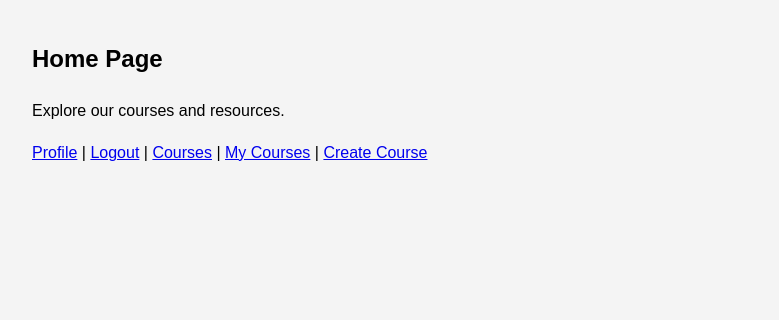
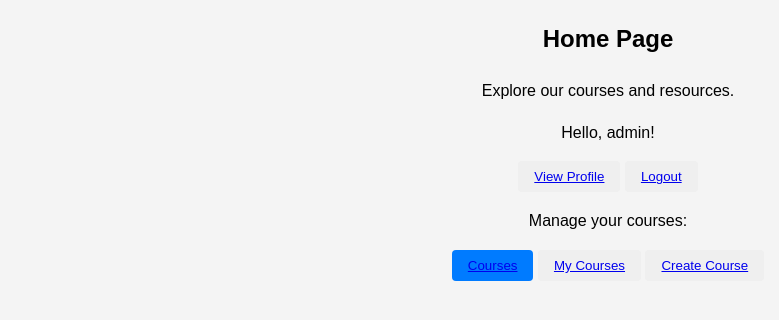
Before and after one commit to arshiapourtahmasbi/Educational-portal, a Django app: page / in a window 1280 px wide. Shown: the top 320 px of the page, without its empty margins (32-811 px from the left). Run offline with Django 5.2, Linux system fonts and the light colour scheme; a user stored in the database is signed in.

Commit message:
improved css

```diff
--- a/portal/templates/home.html
+++ b/portal/templates/home.html
@@ -13,22 +13,26 @@
     <p>This is a platform for learning and sharing knowledge.</p>
 
     {% block content %}
-    <div class="container">
+    <div class="container"  >
+
+
         <h2>Home Page</h2>
         <p>Explore our courses and resources.</p>
 
         {% if not user.is_authenticated %}
-        <a href="{% url 'signup' %}">Sign Up</a> |
-        <a href="{% url 'login' %}">Login</a> |
-        <a href="{% url 'course_list' %}">Courses</a>
+        <button class="btn btn-primary"><a href="{% url 'signup' %}">Sign Up</a></button>
+        <button class="btn btn-secondary"><a href="{% url 'login' %}">Login</a></button>
         {% endif %}
 
         {% if user.is_authenticated %}
-        <a href="{% url 'profile' %}">Profile</a> |
-        <a href="{% url 'logout' %}">Logout</a> |
-        <a href="{% url 'course_list' %}">Courses</a> |
-        <a href="{% url 'my_courses' %}">My Courses</a> |
-        <a href="{% url 'create_course' %}">Create Course</a>
+        <p>Hello, {{ user.username }}!</p>
+
+        <button class="btn btn-info"><a href="{% url 'profile' %}">View Profile</a></button>
+        <button class="btn btn-warning"><a href="{% url 'logout' %}">Logout</a></button>
+        <p>Manage your courses:</p>
+        <button class="btn btn-primary"><a href="{% url 'course_list' %}">Courses</a></button>
+        <button class="btn btn-secondary"><a href="{% url 'my_courses' %}">My Courses</a></button>
+        <button class="btn btn-success"><a href="{% url 'create_course' %}">Create Course</a></button>
         {% endif %}
     </div>
     {% endblock %}
--- a/portal/templates/profile.html
+++ b/portal/templates/profile.html
@@ -18,7 +18,9 @@
         <p>Username: {{ user.username }}</p>
         <p>Email: {{ user.email }}</p>
         <p>First Name: {{ user.first_name }}</p>
+
         <p>Last Name: {{ user.last_name }}</p>
+
         <p>Is Teacher: {{ user.is_teacher|yesno:"Yes,No" }}</p>
     </div>
 
--- a/static/css/style.css
+++ b/static/css/style.css
@@ -8,9 +8,11 @@ body {
 }
 
 .container {
-    width: 90%;
+    text-align: center;
+    max-width: 1200px;
+    width: auto;
     margin: auto;
-    padding: 20px;
+    overflow: hidden;
 }
 
 /* Navigation */
@@ -65,6 +67,7 @@ nav a:hover {
 .btn-primary {
     background-color: #007bff;
     color: white;
+    text-decoration: none;
 }
 
 .btn-danger {
@@ -114,3 +117,12 @@ form {
     color: #721c24;
     border: 1px solid #f5c6cb;
 }
+
+/* class current-info mb-4 */
+
+.current-info {
+    background: #e9ecef;
+    padding: 15px;
+    border-radius: 8px;
+    margin-bottom: 20px;
+}
```
Also changed, not shown: db.sqlite3.
